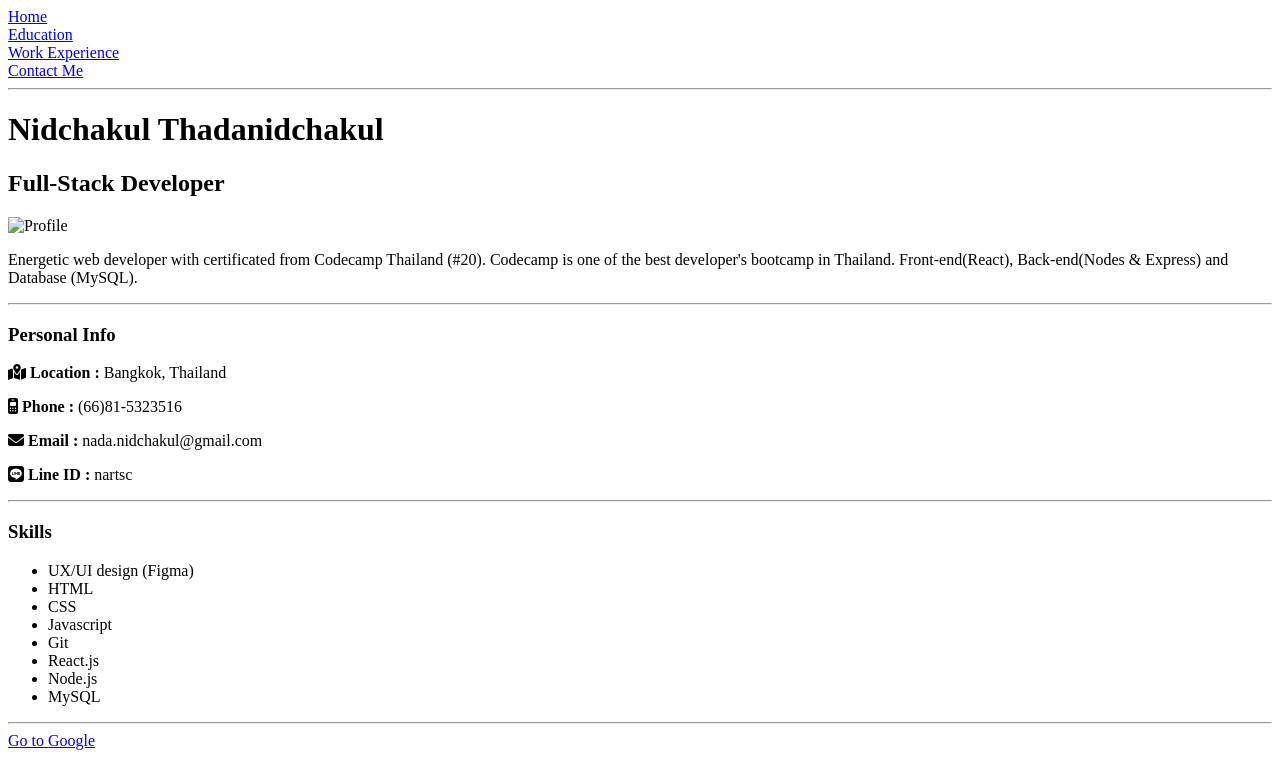
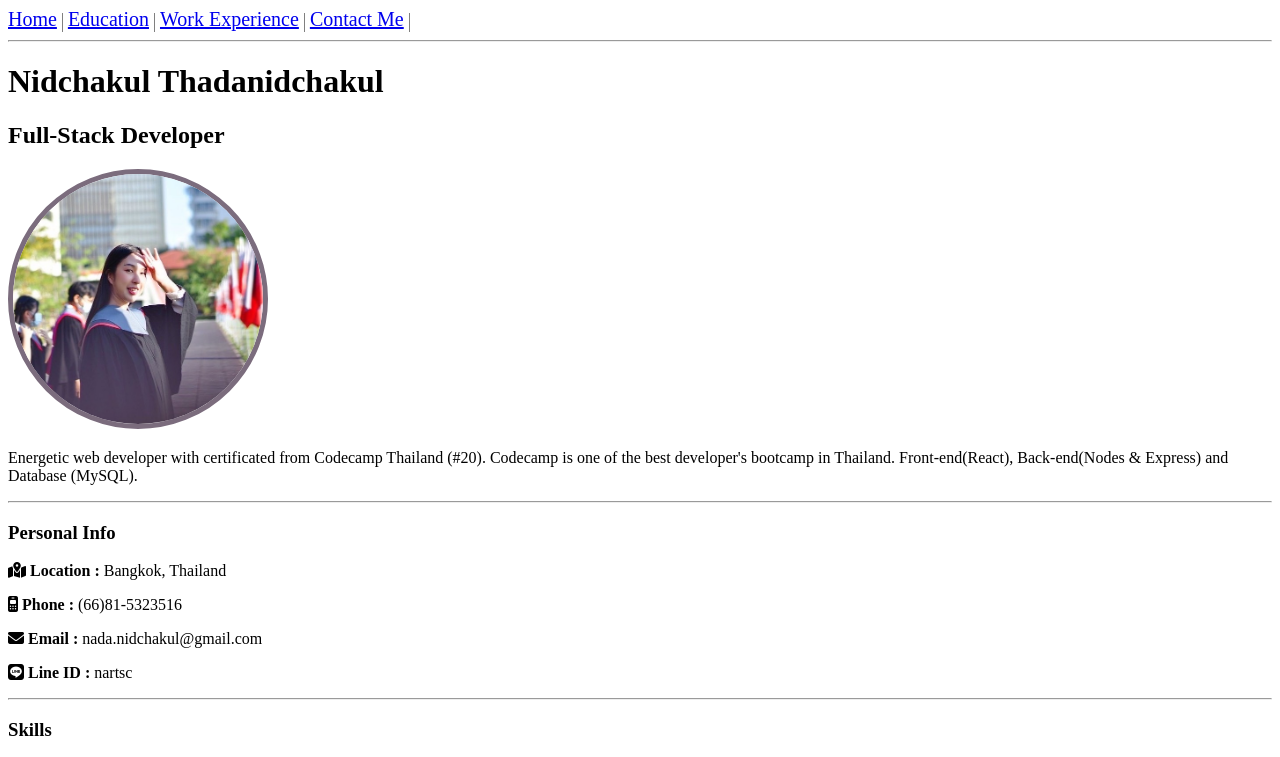
Before and after one commit to Nanada-nk/cc20-html01, a plain HTML site: page index.html in a window 1280 px wide. Shown: the top 757 px of the page. Drawn offline with Linux system fonts and the light colour scheme; the site is published under a folder, as on GitHub Pages, so addresses that start at the root find nothing.

Commit message:
HTML homework01 is done

```diff
--- a/index.html
+++ b/index.html
@@ -5,7 +5,7 @@
   <head>
     <meta charset="UTF-8" />
     <meta name="viewport" content="width=device-width, initial-scale=1.0" />
-    <title>Home : first codecamp20 html class ===</title>
+    <title>Home</title>
 
     <!-- link icon font awesome  -->
     <link
@@ -13,17 +13,17 @@
       href="https://cdnjs.cloudflare.com/ajax/libs/font-awesome/6.4.2/css/all.min.css" />
 
     <!-- link file css -->
-    <link rel="stylesheet" href="/css/style.css" />
+    <link rel="stylesheet" href="./css/style.css" />
   </head>
   <body>
     <nav>
       <a class="fontVertical" href="#">Home</a>
       <div class="vertical"></div>
-      <a class="fontVertical" href="/education.html">Education</a>
+      <a class="fontVertical" href="./education.html">Education</a>
       <div class="vertical"></div>
-      <a class="fontVertical" href="/work.html">Work Experience</a>
+      <a class="fontVertical" href="./work.html">Work Experience</a>
       <div class="vertical"></div>
-      <a class="fontVertical" href="/contact.html">Contact Me</a>
+      <a class="fontVertical" href="./contact.html">Contact Me</a>
       <div class="vertical"></div>
     </nav>
 
@@ -31,7 +31,7 @@
 
     <h1>Nidchakul Thadanidchakul</h1>
     <h2><strong>Full-Stack Developer</strong></h2>
-    <img src="/pics/profile.JPG" alt="Profile" />
+    <img src="./pics/profile.JPG" alt="Profile" />
 
     <p>
       Energetic web developer with certificated from Codecamp Thailand (#20).
```
Also changed, not shown: contact.html (+4 -4 lines), education.html (+5 -5 lines), work.html (+5 -5 lines), 3 other files.
